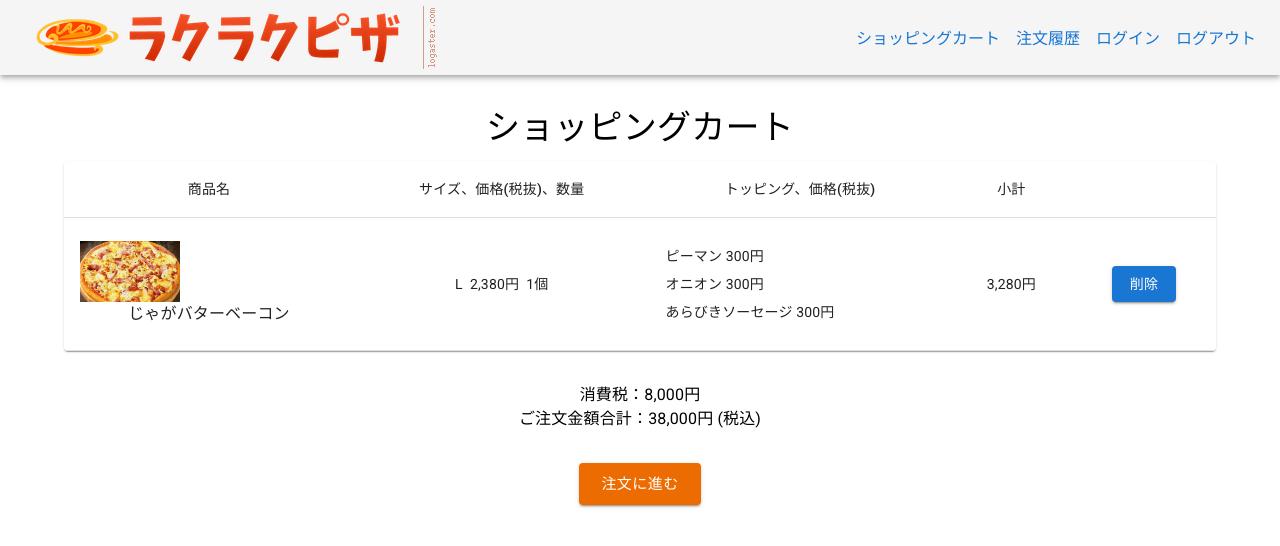
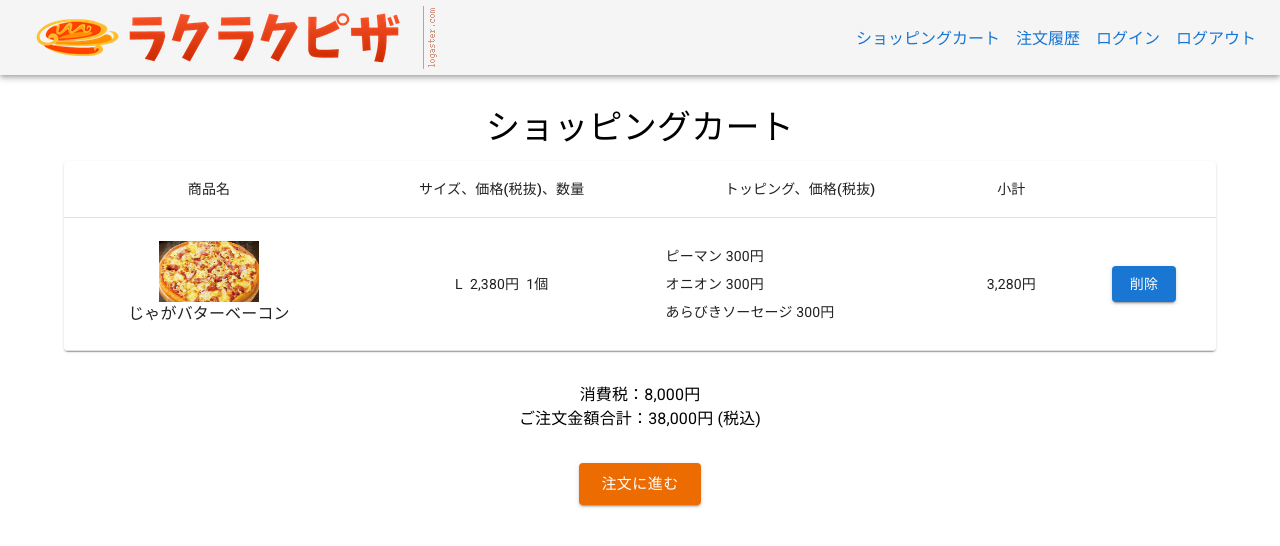
Before and after one commit to Kazuuma-19/ec-site-playground, a React (Vite) app in the folder frontend/: page /cart in a window 1280 px wide. Shown: the top 546 px of the page. Built offline with nearby package versions, Linux system fonts and the light colour scheme.

Commit message:
chore: fix style

```diff
--- a/frontend/src/features/cart/CartPage.tsx
+++ b/frontend/src/features/cart/CartPage.tsx
@@ -65,6 +65,7 @@ export function CartPage() {
                         alt={item.name}
                         width="100"
                         height="100"
+                        className="inline-block"
                       />
                       <Typography>{item.name}</Typography>
                     </Box>
```
